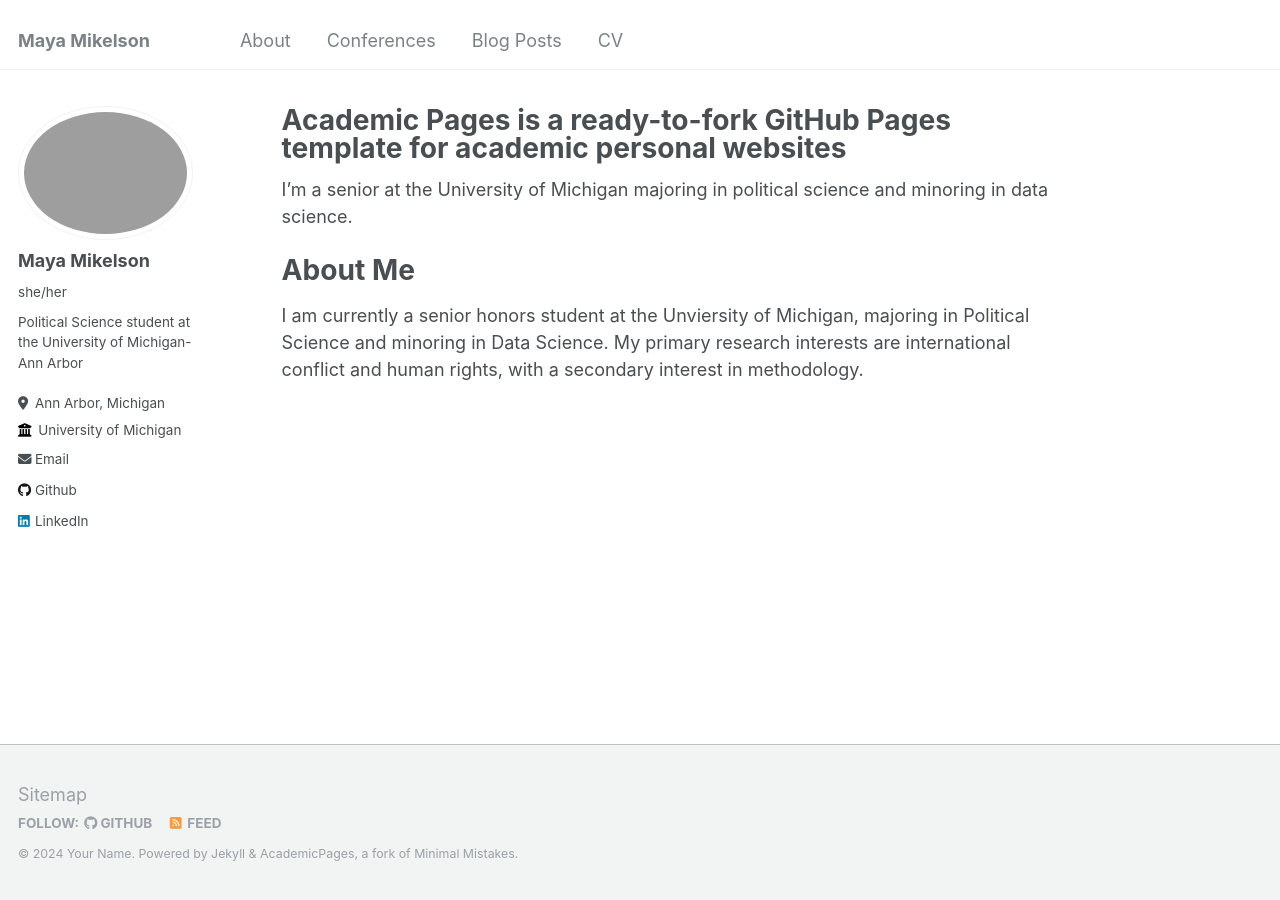
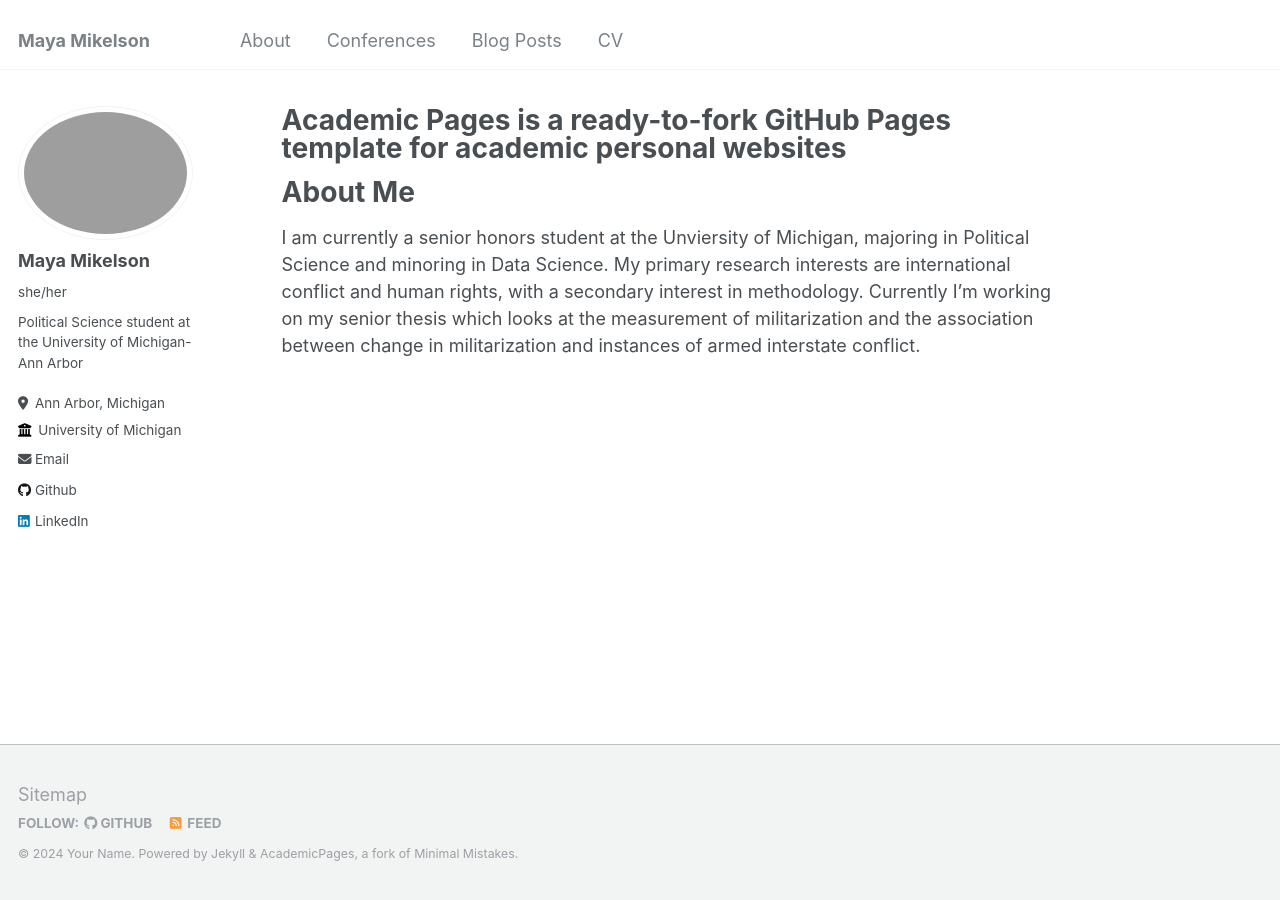
Before and after one commit to mwmikelson/mwmikelson.github.io, a Jekyll site: the page built from _pages/about.md, in a window 1280 px wide. Built offline with Jekyll 4.4.1, drawn with Linux system fonts in a browser that asks for light colours.

Commit message:
eminem now

```diff
--- a/_pages/about.md
+++ b/_pages/about.md
@@ -7,8 +7,6 @@ redirect_from:
   - /about.html
 ---
 
-I'm a senior at the University of Michigan majoring in political science and minoring in data science.
-
 About Me
 ======
-I am currently a senior honors student at the Unviersity of Michigan, majoring in Political Science and minoring in Data Science. My primary research interests are international conflict and human rights, with a secondary interest in methodology.
+I am currently a senior honors student at the Unviersity of Michigan, majoring in Political Science and minoring in Data Science. My primary research interests are international conflict and human rights, with a secondary interest in methodology. Currently I'm working on my senior thesis which looks at the measurement of militarization and the association between change in militarization and instances of armed interstate conflict.
```
